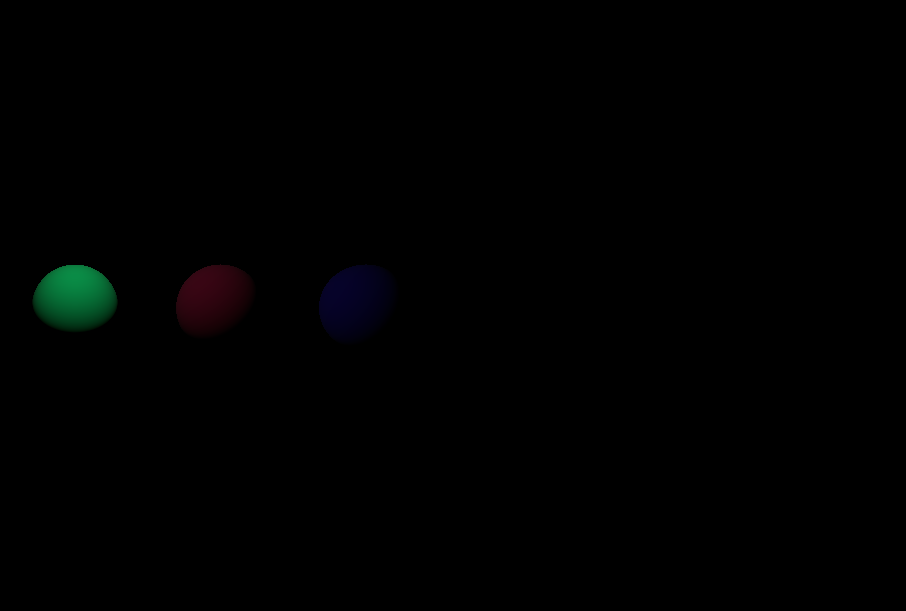
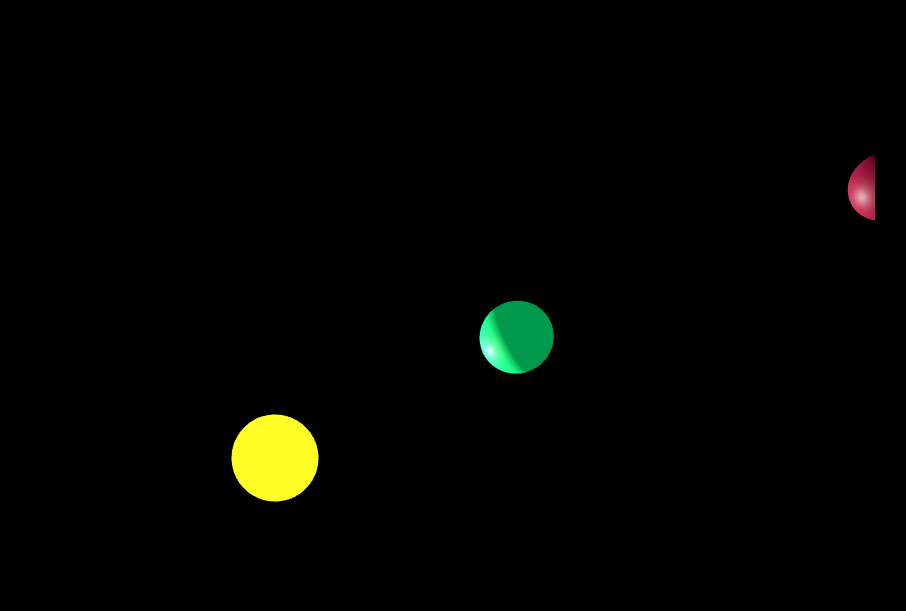
Before and after one commit to florton/planets, a website built with Vite: page index.html in a window 1280 px wide. Shown: the whole page, without its empty margins (333-1239 px from the left). Built offline with nearby package versions, Linux system fonts and the light colour scheme.

Commit message:
almost working

```diff
--- a/index.html
+++ b/index.html
@@ -12,9 +12,7 @@
     </script> -->
   </head>
   <body style="background:black;">
-    <div>
-      <canvas class="webgl"></canvas>
-    </div>
+      <canvas class="webgl" style="margin: 0 auto;"></canvas>
   </body>
   <script type="module" src="script.js" defer></script>
 </html>
--- a/script.js
+++ b/script.js
@@ -1,57 +1,100 @@
 import * as THREE from "three"
-import { OrbitControls } from 'three/addons/controls/OrbitControls.js';
+import { OrbitControls } from 'three/addons/controls/OrbitControls.js'
+import { EffectComposer } from "/node_modules/three/examples/jsm/postprocessing/EffectComposer.js";
+import { RenderPass } from "/node_modules/three/examples/jsm/postprocessing/RenderPass.js";
+import { UnrealBloomPass } from "/node_modules/three/examples/jsm/postprocessing/UnrealBloomPass.js";
 
 //Scene
 const scene = new THREE.Scene()
+const sunScene = new THREE.Scene()
 
 const planets = {}
 
-const addPlanet = (name, color, radius, x, y, z) => {
+const addPlanet = (name, color, radius, x, y, z, s = scene) => {
   //Create our sphere
-  const geometry = new THREE.SphereGeometry(radius, 64, 64)
-  const material = new THREE.MeshStandardMaterial({ color })
+  // const geometry = new THREE.SphereGeometry(radius, 64, 64)
+  const geometry = new THREE.IcosahedronGeometry(radius, 15);
+  let material = null
+  material = new THREE.MeshStandardMaterial({ color, roughness: 0.5 })
   const mesh = new THREE.Mesh (geometry, material)
   mesh.position.set(x, y, z)
   planets[name] = mesh
-  scene.add(mesh)
+  s.add(mesh)
 }
 
-addPlanet("green","#00ff83", 3, 0, 0, 0)
-addPlanet("red","#880033", 3, 10, 0, 0)
-addPlanet("blue","#220099", 3, 20, 0, 0)
+//Planets
+addPlanet("sun","#FDB813", 4, 0, 0, 0, sunScene)
+
+addPlanet("green","#00ff83", 3, 20, 10, 10)
+addPlanet("red","#880033", 2.5, 45, 20, 20)
+addPlanet("blue","#220099", 5, 60, 40, 40)
+
+// Lights
+const pointLight = new THREE.PointLight(0xffffff, 10, 0, 0.1);
+// pointLight.position.set(20,20,0);
+
+const ambientLight = new THREE.AmbientLight(0xffffff, 1);
+scene.add(pointLight, ambientLight);
+
+const ambientLightSun = new THREE.AmbientLight(0xffffff, 10);
+sunScene.add(ambientLightSun)
 
 
-//Light
-const light = new THREE.PointLight(0xffffff, 100, 100)
-light.position.set(0, 10, 10)
-scene.add(light)
 //Camera
 const camera = new THREE.PerspectiveCamera (45, 800 / 600)
-camera.position.z = 50
-scene.add(camera)
+camera.position.z = 100
+
 //Renderer
 const canvas = document.querySelector(".webgl")
-const renderer = new THREE.WebGLRenderer({ canvas })
-renderer.setSize(800, 600)
-renderer.render(scene, camera)
+const renderer = new THREE.WebGLRenderer({ canvas, antialias: true })
+renderer.setSize(1200, 900)
+renderer.autoClear = false;
+// renderer.setSize(window.innerWidth, window.innerHeight)
+// renderer.setPixelRatio(window.devicePixelRatio)
+// camera.aspect = width / height
+// camera.updateProjectionMatrix()
+
+//bloom renderer
+// const renderScene = new RenderPass(scene, camera)
+// const renderSunScene = new RenderPass(sunScene, camera)
+// const bloomPass = new UnrealBloomPass(
+//   new THREE.Vector2(window.innerWidth, window.innerHeight),
+//   1.5,
+//   0.4,
+//   0.85
+// )
+// bloomPass.threshold = 0
+// bloomPass.strength = 1 //intensity of glow
+// bloomPass.radius = 0
+// const bloomComposer = new EffectComposer(renderer)
+// bloomComposer.setSize(window.innerWidth, window.innerHeight)
+// // bloomComposer.renderToScreen = true
+// bloomComposer.addPass(renderSunScene)
+// bloomComposer.addPass(bloomPass)
+
+// //final composer
+// const finalComposer = new EffectComposer( renderer );
+// finalComposer.addPass( renderScene );
+
+function render() {
+  renderer.clear()
+  renderer.render( sunScene, camera )
+  // bloomComposer.render()
+  // gl.clearDepth()
+  renderer.render( scene, camera )
+  // finalComposer.render()
+}
+
 
 // controls
+const controls = new OrbitControls( camera, renderer.domElement )
+controls.listenToKeyEvents( window ) // optional
+controls.addEventListener( 'change', render ) // call this only in static scenes (i.e., if there is no animation loop)
+controls.enableDamping = true // an animation loop is required when either damping or auto-rotation are enabled
+controls.dampingFactor = 0.05
+controls.screenSpacePanning = false
+controls.minDistance = 10
+controls.maxDistance = 5000
+controls.maxPolarAngle = Math.PI
 
-function render() {
-  renderer.render( scene, camera );
-}
-
-const controls = new OrbitControls( camera, renderer.domElement );
-controls.listenToKeyEvents( window ); // optional
-
-controls.addEventListener( 'change', render ); // call this only in static scenes (i.e., if there is no animation loop)
-
-controls.enableDamping = true; // an animation loop is required when either damping or auto-rotation are enabled
-controls.dampingFactor = 0.05;
-
-controls.screenSpacePanning = false;
-
-controls.minDistance = 10;
-controls.maxDistance = 500;
-
-controls.maxPolarAngle = Math.PI / 2;
+render()
```
